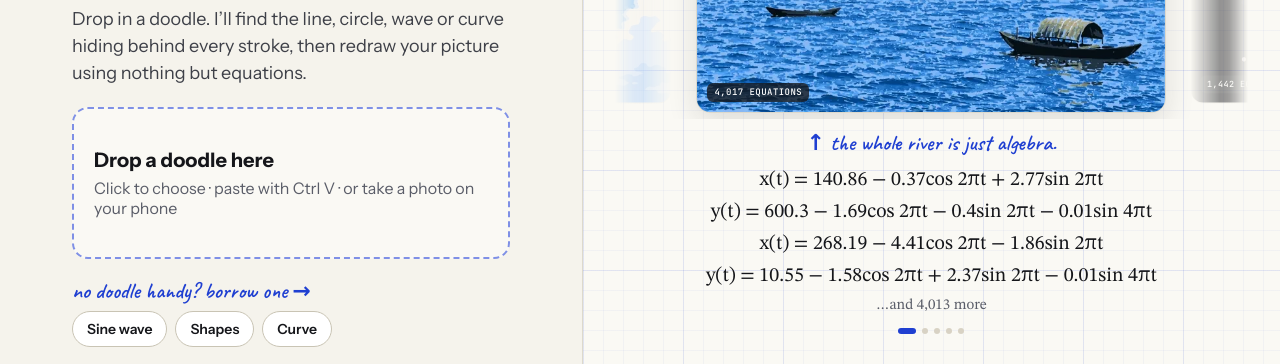
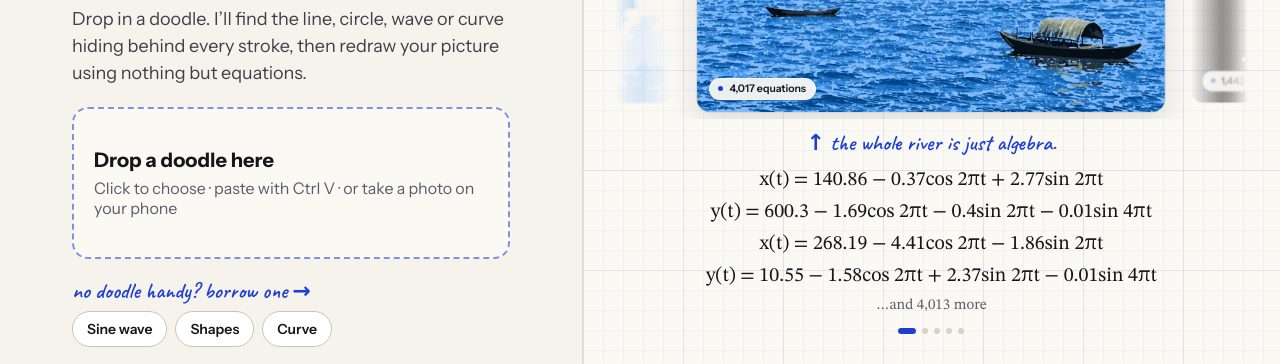
Before and after one commit to hello2himel/chawk, a plain HTML site: page frontend/index.html in a window 1280 px wide. Shown: the part 430-794 px from the top of the page. Drawn offline with Linux system fonts and the light colour scheme; no server answers.

Commit message:
Redesign equation count badge as paper pill

```diff
--- a/frontend/styles.css
+++ b/frontend/styles.css
@@ -252,7 +252,8 @@ input[type=range]{width:100%;accent-color:#1F3FD1;min-height:32px}
 .deck-card.is-active{transform:none;opacity:1;box-shadow:0 10px 30px rgba(21,22,26,.12)}
 .deck-card:not(.is-active){-webkit-mask-image:linear-gradient(to right,transparent 0,#000 9%,#000 91%,transparent 100%);mask-image:linear-gradient(to right,transparent 0,#000 9%,#000 91%,transparent 100%)}
 .deck-card img{display:block;width:100%;height:100%;object-fit:cover}
-.deck-count{position:absolute;left:10px;bottom:10px;background:rgba(21,22,26,.78);color:#fff;border-radius:6px;font:600 9px/1 'JetBrains Mono',monospace;letter-spacing:.05em;padding:5px 7px;text-transform:uppercase}
+.deck-count{position:absolute;left:12px;bottom:12px;display:inline-flex;align-items:center;gap:6px;padding:5px 9px 5px 8px;border:1px solid rgba(250,249,244,.55);border-radius:999px;background:rgba(250,249,244,.93);color:#15161A;font-family:'Instrument Sans',system-ui,sans-serif;font-size:10.5px;font-weight:600;line-height:1;letter-spacing:0;text-transform:none;box-shadow:0 1px 5px rgba(21,22,26,.12);backdrop-filter:blur(4px)}
+.deck-count::before{content:"";width:5px;height:5px;border-radius:50%;background:#1F3FD1;flex:none}
 .deck-arrow{position:absolute;top:50%;transform:translateY(-50%);z-index:3;width:36px;height:36px;border-radius:50%;border:1px solid #DDD9CC;background:rgba(250,249,244,.95);display:grid;place-items:center;padding:0;color:#15161A;box-shadow:0 2px 8px rgba(21,22,26,.1)}
 .deck-arrow:hover{background:#fff;border-color:#C9C4B4}
 .deck-arrow.prev{left:3px}
```
